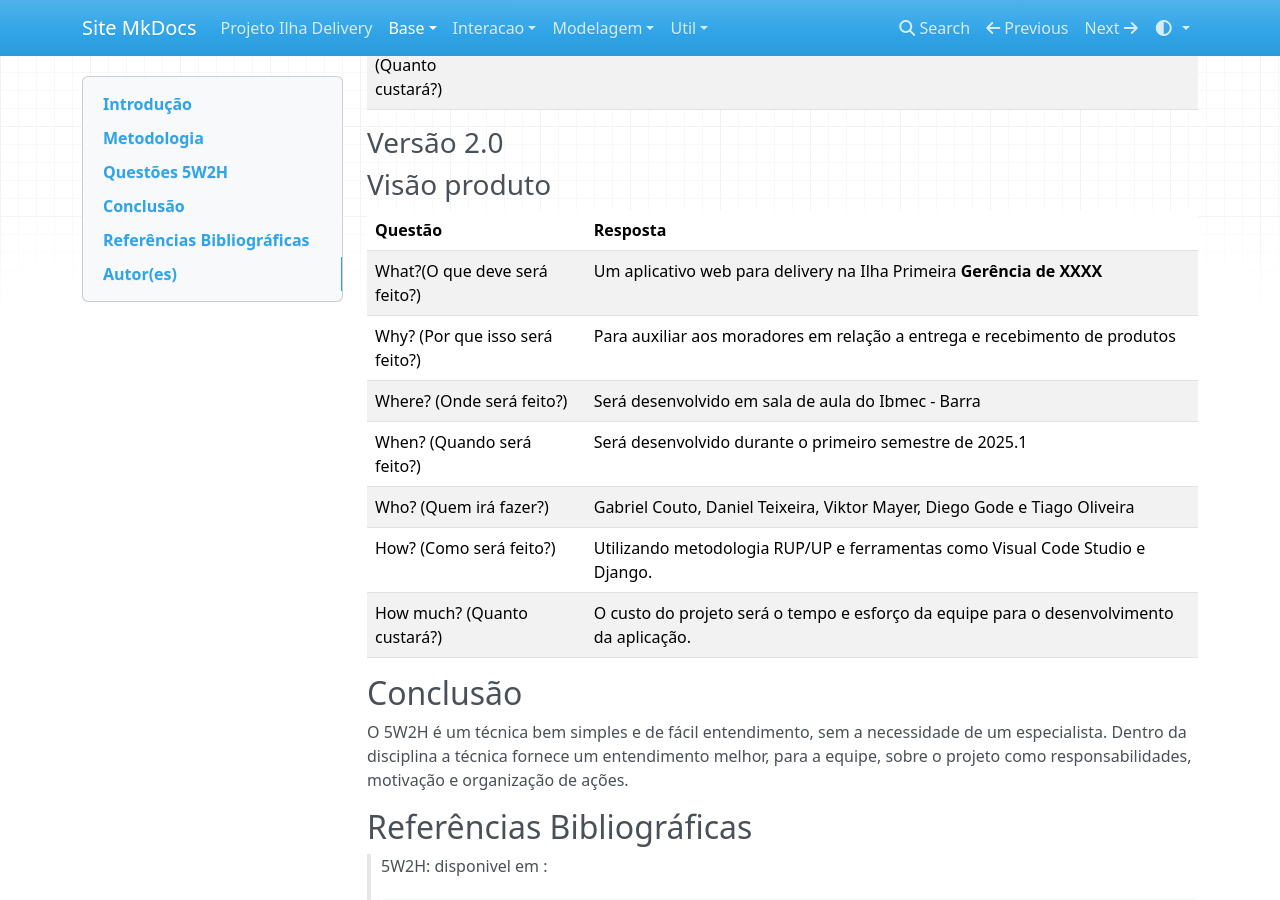
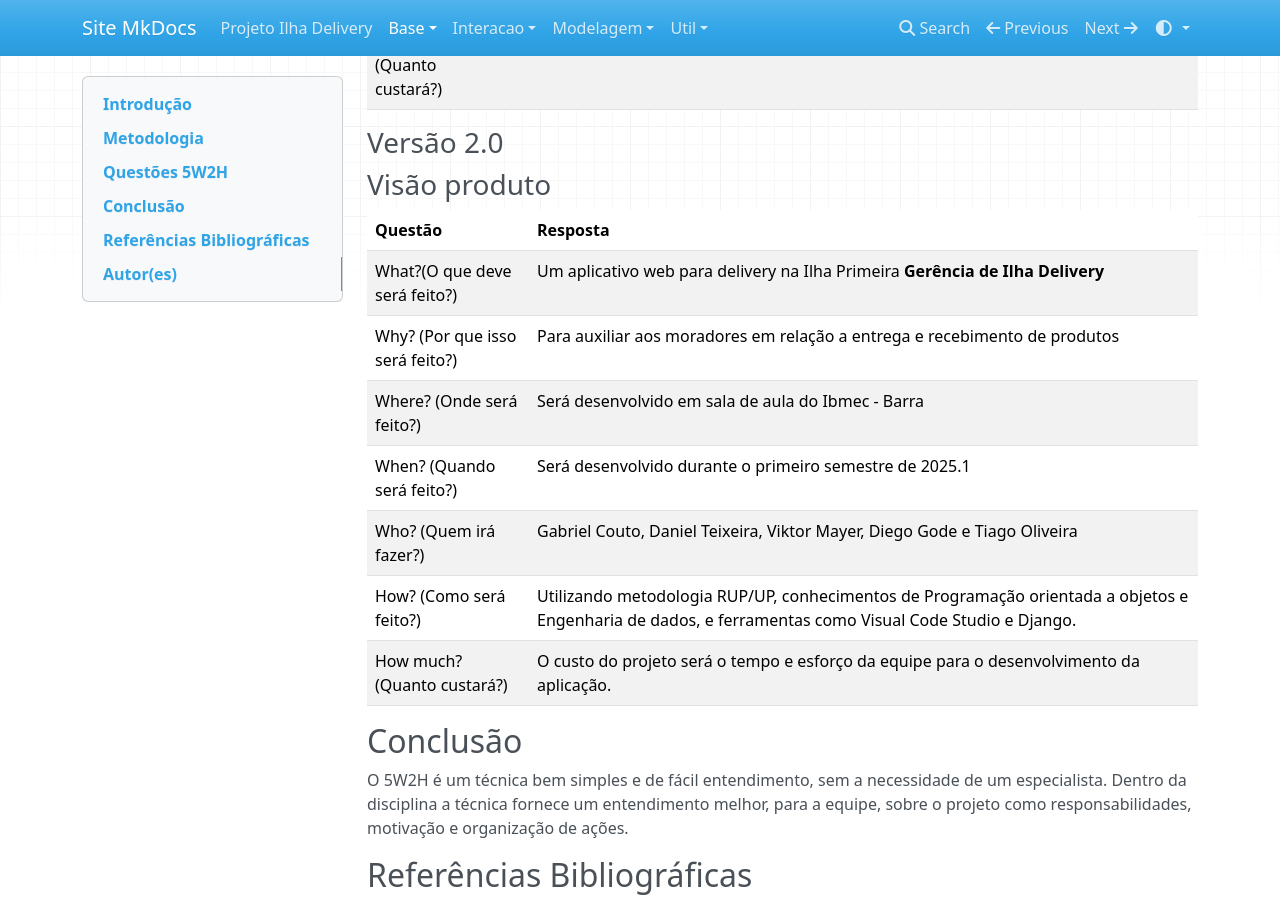
Before and after one commit to Projetos-de-Extensao/2025.1_01_IlhaDelivery, an MkDocs documentation site: the page built from docs/base/5w2h.md, in a window 1280 px wide and 900 px high, scrolled down 1148 px. Built offline with MkDocs 1.6.1, drawn with Linux system fonts in a browser that asks for light colours; nearby versions of some CDN libraries; some of the changed text lies outside the part shown.

Commit message:
Update 5w2h.md

```diff
--- a/docs/base/5w2h.md
+++ b/docs/base/5w2h.md
@@ -39,13 +39,13 @@ title: 5W2H
 
 |Questão|Resposta|
 |-------|--------|
-|What?(O que deve será feito?)| Um aplicativo web para delivery na Ilha Primeira **Gerência de XXXX**|
+|What?(O que deve será feito?)| Um aplicativo web para delivery na Ilha Primeira **Gerência de Ilha Delivery**|
 |Why? (Por que isso será feito?)| Para auxiliar aos moradores em relação a entrega e recebimento de produtos|
 |Where? (Onde será feito?)|Será desenvolvido em sala de aula do Ibmec - Barra|
 |When? (Quando será feito?)| Será desenvolvido durante o primeiro semestre de 2025.1|
 |Who? (Quem irá fazer?)| Gabriel Couto, Daniel Teixeira, Viktor Mayer, Diego Gode e Tiago Oliveira|
-|How? (Como será feito?)| Utilizando metodologia RUP/UP e ferramentas como Visual Code Studio e Django. |
-|How much? (Quanto custará?)|O custo do projeto será o tempo e esforço da equipe para o desenvolvimento da aplicação.|
+|How? (Como será feito?)| Utilizando metodologia RUP/UP, conhecimentos de Programação orientada a objetos e Engenharia de dados, e ferramentas como Visual Code Studio e Django. |
+|How much? (Quanto custará?)| O custo do projeto será o tempo e esforço da equipe para o desenvolvimento da aplicação.|
 
 
 ## Conclusão
@@ -63,4 +63,4 @@ O 5W2H é um técnica bem simples e de fácil entendimento, sem a necessidade de
 | -- | -- | -- | -- |
 | 26/03/25 | 1.0 | Criação do documento | Gabriel Couto Barros |
 | 26/03/25 | 2.0 | Adicionada bibliografia | Daniel de Jesus Teixeira |
-| 26/03/25 | 3.0 | Adicionada visão produto | xxxx xxxx |
+| 26/03/25 | 3.0 | Adicionada visão produto | Diego Gode Bonani |
```
